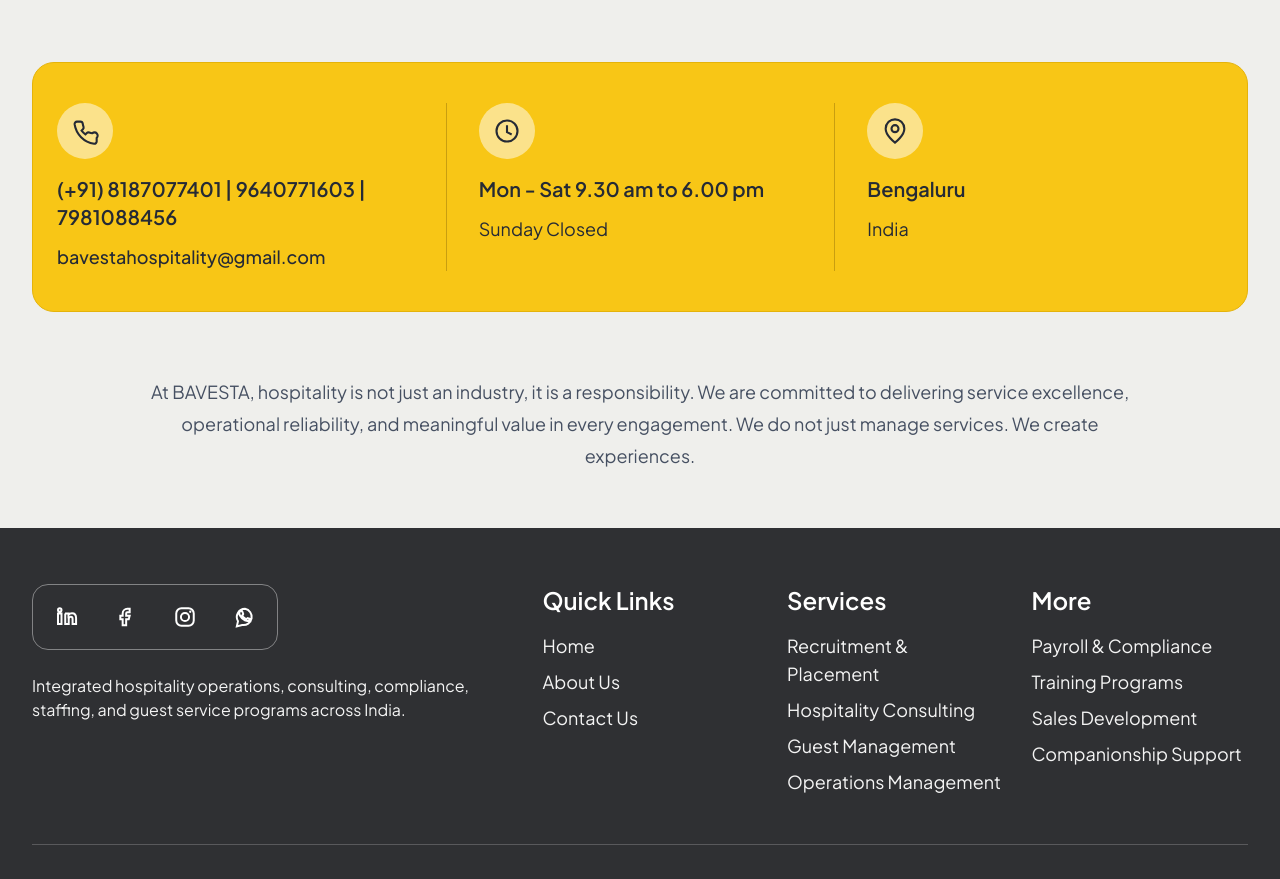
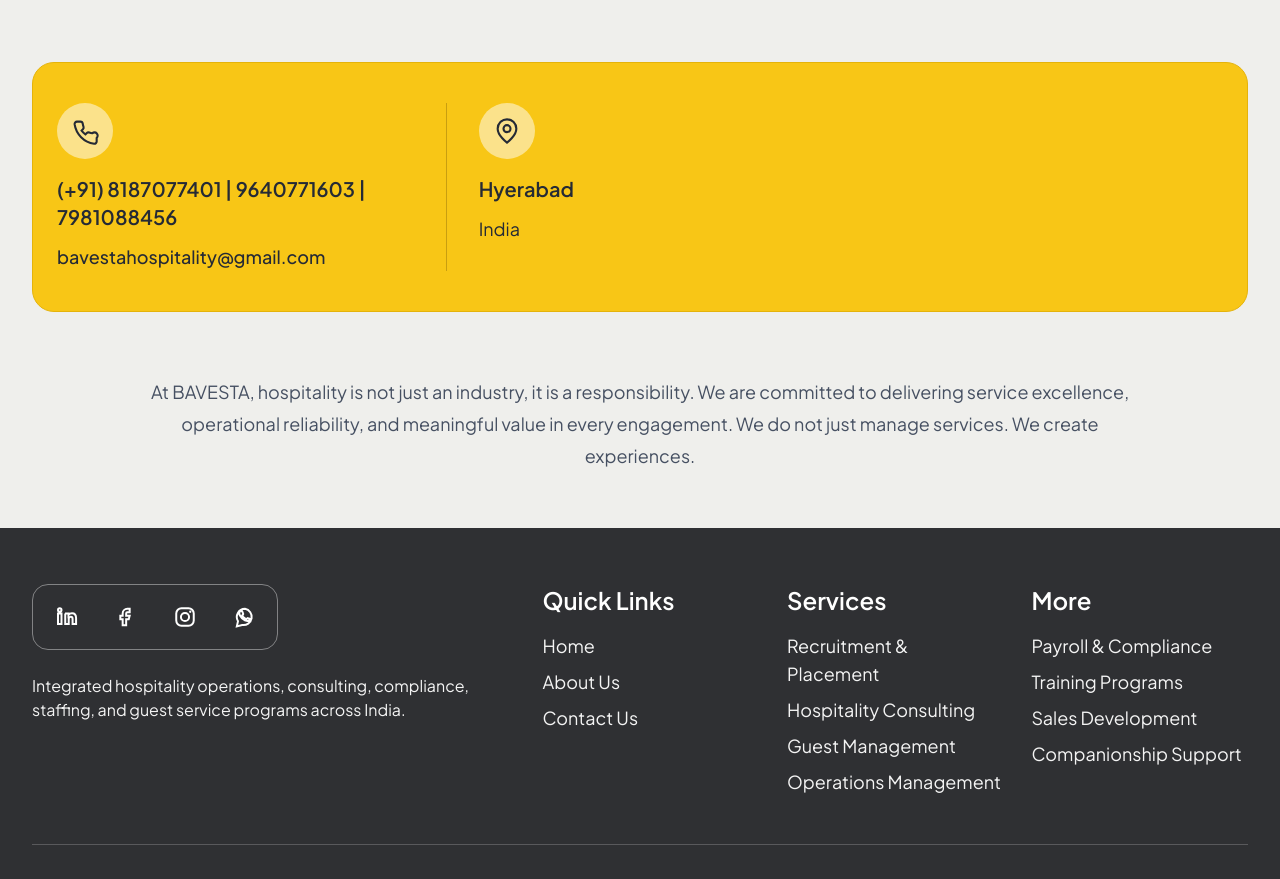
Before and after one commit to ritam-g/Bavesta, a React (Vite) app in the folder frontend/: page / in a window 1280 px wide. Shown: the part 4199-5078 px from the top of the page. Built offline with nearby package versions, Linux system fonts and the light colour scheme; no server answers.

Commit message:
feat: updating location

```diff
--- a/frontend/src/components/home/ContactBand.jsx
+++ b/frontend/src/components/home/ContactBand.jsx
@@ -23,7 +23,7 @@
             <p className="mt-3 text-center text-base font-medium md:text-left lg:text-lg">bavestahospitality@gmail.com</p>
           </article>
 
-          <article className="border-[#c99e10] md:border-l md:px-8">
+          {/* <article className="border-[#c99e10] md:border-l md:px-8">
             <div className="mx-auto flex h-14 w-14 items-center justify-center rounded-full bg-white/50 md:mx-0">
               <svg viewBox="0 0 24 24" className="h-7 w-7" fill="none" stroke="currentColor" strokeWidth="1.8">
                 <circle cx="12" cy="12" r="9" />
@@ -32,7 +32,7 @@
             </div>
             <p className="mt-4 text-center text-lg font-semibold leading-tight md:text-left lg:text-xl">Mon - Sat 9.30 am to 6.00 pm</p>
             <p className="mt-3 text-center text-base md:text-left lg:text-lg">Sunday Closed</p>
-          </article>
+          </article> */}
 
           <article className="border-[#c99e10] md:border-l md:px-8">
             <div className="mx-auto flex h-14 w-14 items-center justify-center rounded-full bg-white/50 md:mx-0">
@@ -41,7 +41,7 @@
                 <circle cx="12" cy="10" r="3" />
               </svg>
             </div>
-            <p className="mt-4 text-center text-lg font-semibold leading-tight md:text-left lg:text-xl">Bengaluru</p>
+            <p className="mt-4 text-center text-lg font-semibold leading-tight md:text-left lg:text-xl">Hyerabad</p>
             <p className="mt-3 text-center text-base md:text-left lg:text-lg">India</p>
           </article>
         </div>
```
